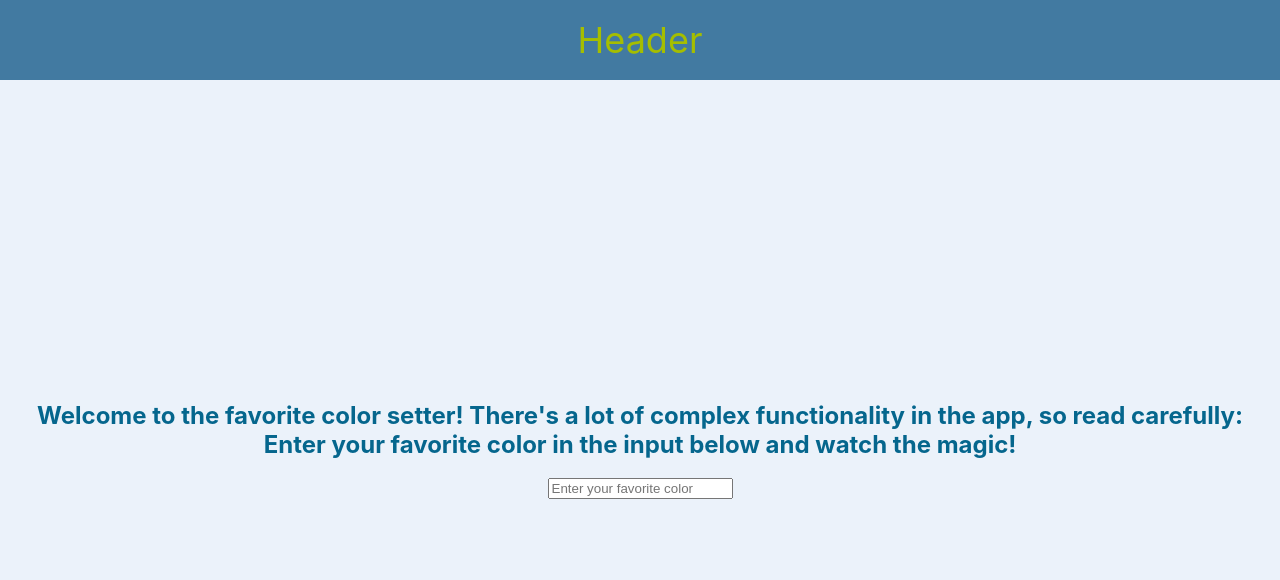
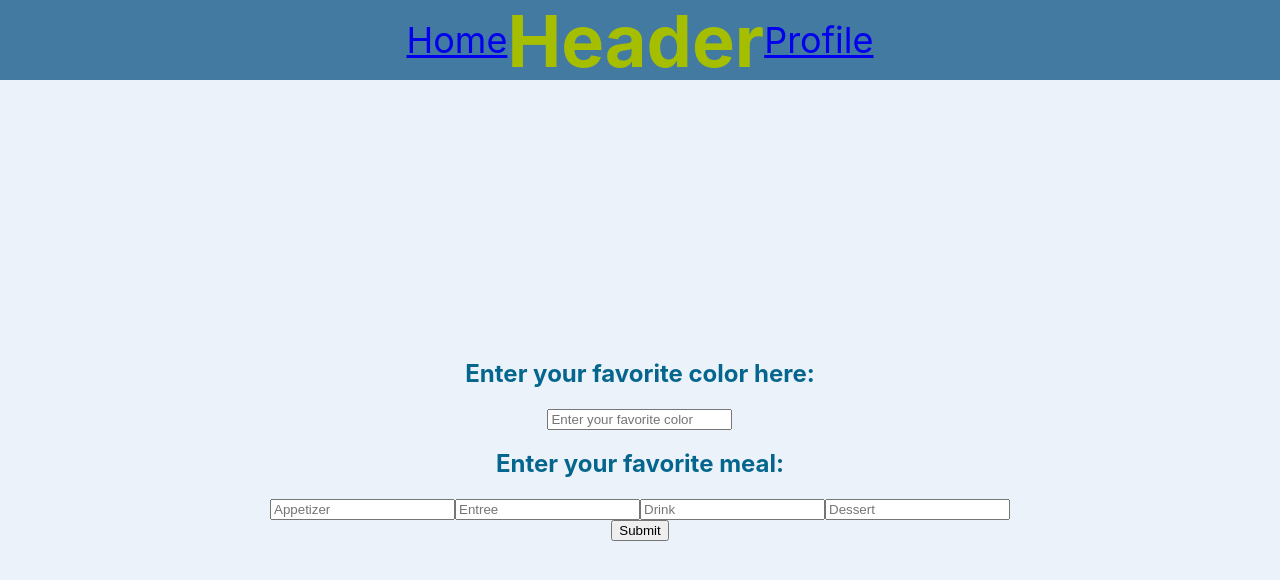
Before and after one commit to suthyscott/redux-fav-color, a React (Create React App) app: page / in a window 1280 px wide. Shown: the top 580 px of the page. Built offline with nearby package versions, Linux system fonts and the light colour scheme.

Commit message:
added second slice

```diff
--- a/src/App.jsx
+++ b/src/App.jsx
@@ -3,6 +3,7 @@ import {Route, Routes} from 'react-router-dom'
 import Landing from './Landing';
 import Header from './Header';
 import Home from './Home';
+import Profile from './Profile';
 
 function App() {
   return (
@@ -11,6 +12,7 @@ function App() {
       <Routes>
         <Route index element={<Landing/>} />
         <Route path='/home' element={<Home/>} />
+        <Route path='/profile' element={<Profile/>} />
       </Routes>
     </div>
   );
--- a/src/Header.jsx
+++ b/src/Header.jsx
@@ -1,8 +1,13 @@
 import React from 'react'
+import { NavLink } from 'react-router-dom'
 
 const Header = () => {
   return (
-    <header id='main-header'>Header</header>
+    <header id='main-header'>
+      <NavLink to='/home'>Home</NavLink>
+      <h1>Header</h1>
+      <NavLink to='/profile'>Profile</NavLink>
+    </header>
   )
 }
 
--- a/src/Landing.jsx
+++ b/src/Landing.jsx
@@ -1,28 +1,53 @@
 import { useState } from "react"
 import { useNavigate } from "react-router-dom"
 import { useDispatch } from "react-redux"
-import { setColor as setGlobalColor} from "./redux/slices/favColorSlice"
+import { setColor as setGlobalColor } from "./redux/slices/favColorSlice"
+import { setMeal } from "./redux/slices/favMealSlice"
 
 const Landing = () => {
-    const [color, setLocalColor] = useState("")
   const navigate = useNavigate()
   const dispatch = useDispatch()
+
+  const [color, setLocalColor] = useState("")
+  const [appetizer, setAppetizer] = useState('')
+  const [entree, setEntree] = useState('')
+  const [drink, setDrink] = useState('')
+  const [dessert, setDessert] = useState('')
 
     const submitHandler = e => {
         e.preventDefault()
 
+        const mealObj = {
+          appetizer,
+          entree,
+          drink,
+          dessert
+        }
+
         dispatch(setGlobalColor(color))
+        dispatch(setMeal(mealObj))
 
-      navigate('/home')
+        navigate("/home")
     }
 
     return (
         <form onSubmit={e => submitHandler(e)}>
-          <h2>Welcome to the favorite color setter! There's a lot of complex functionality in the app, so read carefully: <br/>Enter your favorite color in the input below and watch the magic!</h2>
+            <div>
+                <h2>Enter your favorite color here:</h2>
                 <input
                     placeholder="Enter your favorite color"
                     onChange={e => setLocalColor(e.target.value)}
                 />
+            </div>
+            <div>
+              <h2>Enter your favorite meal:</h2>
+              <input placeholder="Appetizer" onChange={e => setAppetizer(e.target.value)}/>
+              <input placeholder="Entree" onChange={e => setEntree(e.target.value)} />
+              <input placeholder="Drink" onChange={e => setDrink(e.target.value)}/>
+              <input placeholder="Dessert" onChange={e => setDessert(e.target.value)}/>
+            </div>
+
+            <button>Submit</button>
         </form>
     )
 }
--- /dev/null
+++ b/src/Profile.jsx
@@ -0,0 +1,18 @@
+import React from 'react'
+import { useSelector } from 'react-redux'
+import { selectFavMeal } from './redux/slices/favMealSlice'
+
+
+const Profile = () => {
+    const meal = useSelector(selectFavMeal)
+  return (
+    <div>
+        <p>{meal.appetizer}</p>
+        <p>{meal.entree}</p>
+        <p>{meal.drink}</p>
+        <p>{meal.dessert}</p>
+    </div>
+  )
+}
+
+export default Profile
--- /dev/null
+++ b/src/redux/slices/favMealSlice.js
@@ -0,0 +1,24 @@
+import { createSlice } from "@reduxjs/toolkit";
+
+export const favMealSlice = createSlice({
+    name: 'favMeal',
+    initialState: {
+        value: {
+            appetizer: '',
+            entree: '',
+            drink: '',
+            dessert: ''
+        }
+    },
+    reducers: {
+        setMeal: (state, action) => {
+            state.value = action.payload
+        }
+    }
+})
+
+export const {setMeal} = favMealSlice.actions
+
+export const selectFavMeal = state => state.favMeal.value
+
+export default favMealSlice.reducer
--- a/src/redux/store.js
+++ b/src/redux/store.js
@@ -1,8 +1,12 @@
 import { configureStore } from "@reduxjs/toolkit"
 import favColorSliceReducer from "./slices/favColorSlice"
+import favMealSliceReducer from "./slices/favMealSlice"
 
 const store = configureStore({
-    reducer: { favColor: favColorSliceReducer }
+    reducer: {
+        favColor: favColorSliceReducer,
+        favMeal: favMealSliceReducer
+    }
 })
 
 export default store
--- a/src/store/store.js
+++ /dev/null
@@ -1,6 +0,0 @@
-// import {createStore} from 'redux'
-// import reducer from './reducer'
-
-// const store = createStore(reducer)
-
-// export default store
```
Lines whose indentation alone changed are shown as unchanged.
